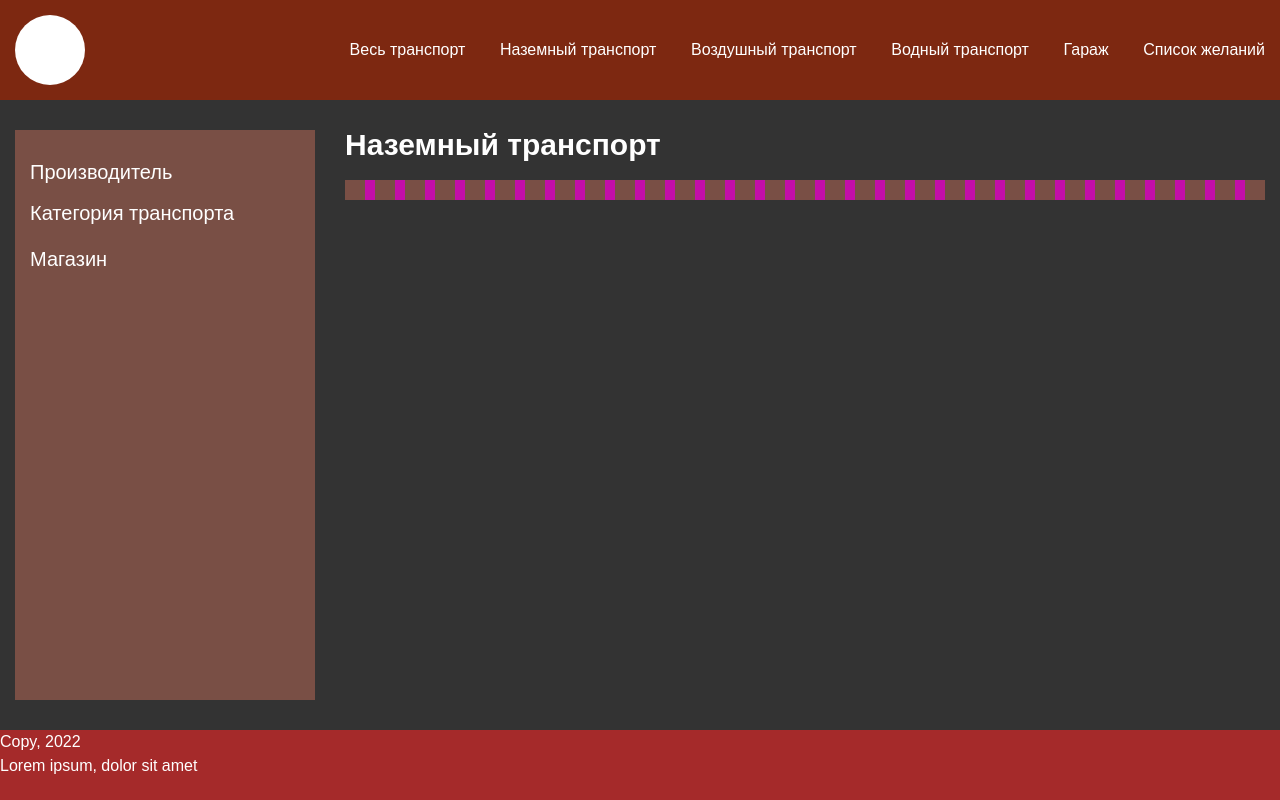
After one commit to pryaniki/Transport-GTA-Online, a Django app: page /ground_transport/ in a window 1280 px wide. The commit adds this page. Run offline with Django 4.2, Linux system fonts and the light colour scheme; data that the repository does not hold is empty.

Commit message:
Change home page. Added the URL ground_transport and ground_transport in transport application.

```diff
--- a/transportgtaonline/transport/models.py
+++ b/transportgtaonline/transport/models.py
@@ -21,8 +21,8 @@ class GroundCategory(BaseTable):
 
 
 class Ground(Transport):
+    shop = None
     cats = models.ManyToManyField('GroundCategory', verbose_name='Категория')
-    shop = None
     shops = models.ManyToManyField('Shop', related_name='ground_shop', verbose_name='Магазин')
 
     class Meta(Transport.Meta):
--- /dev/null
+++ b/transportgtaonline/transport/static/transport/css/style.css
@@ -0,0 +1,208 @@
+
+*,
+*:before,
+*:after {
+	padding: 0;
+	margin: 0;
+	border: 0;
+	box-sizing: border-box;
+}
+html,
+body {
+	height: 100%;
+	background-color: #333;
+	font-family: Arial, "Helvetica Neue", Helvetica, sans-serif;
+	color: #fff;
+	font-size: 16px;
+	line-height: 24px;
+}
+a {
+	color: #794f45;
+  text-decoration: none;
+}
+h1 {
+	font-size: 40px;
+	line-height: 1;
+	margin: 0px 0px 50px 0px;
+}
+h2 {
+	font-size: 30px;
+	line-height: 1;
+	margin: 0px 0px 20px 0px;
+}
+ul,
+li {
+  list-style: none;
+}
+
+/*===============*/
+.wrapper {
+    min-height: 100%;
+    display: grid;
+    grid-template: minmax(100px, auto) 1fr minmax(70px, auto) / 1fr;
+    grid-template-areas:
+      "header"
+      "main"
+      "footer";
+  }
+
+/* левая граница| sidebar | menu | правая граница*/
+.header {
+  grid-area: header;
+  padding: 15px;
+  background-color: rgb(125, 40, 17);
+  display: grid;
+  align-items: center;
+  grid-template: 1fr / 1fr minmax(auto, 300px) minmax(auto, 1100px) 1fr;
+}
+
+.logo{
+  width: 70px;
+  height: 70px;
+  border-radius: 50%;
+  background-color: #fff;
+  grid-column: 2 / 3;  /*start col / end col */
+
+}
+
+.menu{
+  grid-column: 3 / 4;  /*start col / end col */
+
+}
+.menu__list {
+  display: grid;
+  grid-auto-flow: column;
+  justify-items: end;
+}
+.menu__list li{
+  position: relative;
+}
+.menu__list>li:hover .sub-menu__list{
+  display: block;
+}
+.menu__list>li{
+}
+.menu__link {
+  color: #fff;
+  font-size: 16px;
+}
+.sub-menu__list {
+  display: none;
+  min-width: 20  0px;
+  position: absolute;
+  left: 0;
+  top: 15px;
+
+  padding: 20px 0px 0px 0px;
+}
+.sub-menu__list>li {
+  background-color: #fff;
+}
+.sub-menu__link{
+  color: #000;
+  display: inline-block;
+  padding: 5px 10px;
+}
+
+.burger {}
+/*===========*/
+.main {
+  grid-area: main;
+  padding: 30px 15px;
+  display: grid;
+  grid-template: 1fr / 1fr minmax(auto, 300px) minmax(auto, 1500px) 1fr;
+}
+
+.sidebar {
+  grid-column: 2 / 3;
+  background-color: #794f45;
+  padding: 30px 15px;
+}
+
+.sidebar__menu {}
+.sidebar__list {
+}
+.sidebar__list li{
+  margin: 0px 0px 15px 0px;
+}
+
+.sidebar__link {
+  color: #fff;
+  font-size: 20px;
+}
+.sub-sidebar__list{
+  margin: 20px 10px 0px;
+}
+.sub-sidebar__list li{
+  margin: 0px 0px 10px 0px;
+}
+.sub-sidebar__link{
+  color: #fff;
+}
+.content {
+  grid-column: 3 / 4;
+  padding: 0px 0px 0px 30px;
+}
+
+/*=======*/
+.transports {
+}
+.transports__title {
+}
+.transports__items {
+  display: grid;
+  column-gap: 30px;
+  row-gap: 50px;
+
+  background-color: #c40ea9;
+  border: 10px dashed #794f45;
+  grid-template-columns: repeat(auto-fit, minmax(300px, 1fr));
+}
+
+.transports__item {
+ display: grid;
+
+ background-color: #5e5373;
+ border: 5px dashed #ece89d;
+ grid-auto-flow: row;
+ grid-template: auto 1fr minmax(40px, auto) / 1fr ;
+}
+.transports__image {
+  position: relative;
+  padding: 0px 0px 50% 0px;
+  margin: 0px 0px 20px 0px;
+}
+.transports__image img{
+  position: absolute;
+  top: 0;
+  left: 0;
+  width: 100%;
+  height: 100%;
+  object-fit: cover;
+}
+.transports__name {
+  font-size: 20px;
+  color: #333;
+  line-height: 24px;
+  margin: 0px 0px 20px 0px;
+}
+
+.transports__button {
+  background-color: #794f45;
+	padding: 0px 20px;
+  color: #fff;
+  line-height: 40px;
+  letter-spacing: 1px;
+  font-size: 12px;
+  justify-self: start;
+
+}
+
+/* ======= */
+.footer {
+  grid-area: footer;
+  background-color: brown ;
+
+}
+.footer__copy {}
+.footer__text {}
--- a/transportgtaonline/transport/templates/transport/base.html
+++ b/transportgtaonline/transport/templates/transport/base.html
@@ -3,19 +3,35 @@
 <html lang="ru">
   <head>
     <meta charset="utf-8">
-    <meta name="viewport" content="width=device-width, initial-scale=1">
+    <meta name="viewport" content="width=device-width">
       <link rel="shortcut icon" href="{% static 'transport/images/main.ico' %}" type="image/x-icon"/>
     <title>{{title}}</title>
-    <link href="https://cdn.jsdelivr.net/npm/bootstrap@5.2.1/dist/css/bootstrap.min.css" rel="stylesheet" integrity="sha384-iYQeCzEYFbKjA/T2uDLTpkwGzCiq6soy8tYaI1GyVh/UjpbCx/TYkiZhlZB6+fzT" crossorigin="anonymous">
+    <link href="{% static 'transport/css/style.css' %}" rel="stylesheet">
   </head>
   <body>
+    <div class="wrapper">
+        {% include 'transport/menu.html' %}
 
-	{% include 'transport/navbar.html' %}
-	{% block content %}
-	{% endblock %}
-	<h1>{{title}}</h1>
+    <!-- Контент (grid-элемент + grid-контейнер)-->
+    <main class="main">
+        {% include 'transport/sidebar.html' %}
 
-
-    <script src="https://cdn.jsdelivr.net/npm/bootstrap@5.2.1/dist/js/bootstrap.bundle.min.js" integrity="sha384-u1OknCvxWvY5kfmNBILK2hRnQC3Pr17a+RTT6rIHI7NnikvbZlHgTPOOmMi466C8" crossorigin="anonymous"></script>
-  </body>
+        <section class="content">
+            <section class="content__transports transports">
+                <h2>{{title}}</h2>
+                <div class="transports__items">
+                    {% block content %}
+                    {% endblock %}
+                </div>
+            </section>
+        </section>
+    </main>
+    <footer class="footer">
+        <div class="footer__copy">
+            Copy, 2022
+        </div>
+        <div class="footer__text">Lorem ipsum, dolor sit amet</div>
+    </footer>
+ </div>
+</body>
 </html>
--- a/transportgtaonline/transport/templates/transport/index.html
+++ b/transportgtaonline/transport/templates/transport/index.html
@@ -2,4 +2,15 @@
 
 
 {% block content %}
+    {% for t in transports %}
+        <div class="transports__item">
+            {% if t.photo %}
+            <a href="{{ t.get_absolute_url }}" class="transports__image">
+                <img src="{{t.photo.url}}" alt="">
+            </a>
+            {% endif %}
+            <a href="{{ t.get_absolute_url }}" class="transports__name">{{t}}</a>
+            <a href="#" class="transports__button">В избранные</a>
+        </div>
+    {% endfor %}
 {% endblock %}
--- /dev/null
+++ b/transportgtaonline/transport/templates/transport/menu.html
@@ -0,0 +1,41 @@
+{% load static %}
+ <header class="header">
+    <a href="{% url 'home' %}" class="logo"></a>
+    <nav class="menu">
+        <ul class="menu__list">
+            <li>
+                <a href="#" class="menu__link">Весь транспорт</a>
+            </li>
+            <li>
+                <a href="{% url 'ground_transport' %}" class="menu__link">Наземный транспорт</a>
+            </li>
+            <li>
+                <a href="#" class="menu__link">Воздушный транспорт</a>
+            </li>
+            <li>
+                <a href="#" class="menu__link">Водный транспорт</a>
+            </li>
+            <li>
+                <a href="#" class="menu__link">Гараж</a>
+            </li>
+            <li>
+                <a href="#" class="menu__link">Список желаний</a>
+                <ul class="sub-menu__list">
+                    <li>
+                        <a href="#" class="sub-menu__link">Наземный транспорт</a>
+                    </li>
+                    <li>
+                        <a href="#" class="sub-menu__link">Воздушный транспорт</a>
+                    </li>
+                    <li>
+                        <a href="#" class="sub-menu__link">Водный транспорт</a>
+                    </li>
+                </ul>
+
+            </li>
+        </ul>
+        <div class="burger">
+            <span></span>
+        </div>
+    </nav>
+</header>
--- /dev/null
+++ b/transportgtaonline/transport/templates/transport/sidebar.html
@@ -0,0 +1,27 @@
+{% load static %}
+
+ <aside class="sidebar">
+    <nav class="sidebar__menu">
+        <ul class="sidebar__list">
+            <li>
+                <a href="#" class="sidebar__link">Производитель</a>
+            </li>
+            <li>
+                <a href="#" class="sidebar__link">Категория транспорта</a>
+                <ul class="sub-sidebar__list">
+                {% for c in cats %}
+                   <li> <a href="#" class="sub-sidebar__link"> {{ c.name }} (n)</a> </li>
+                {% endfor %}
+                </ul>
+            </li>
+            <li>
+                <a href="#" class="sidebar__link">Магазин</a>
+                <ul class="sub-sidebar__list">
+                {% for s in shops %}
+                   <li> <a href="#" class="sub-sidebar__link"> {{ s.name }} (n)</a> </li>
+                {% endfor %}
+                </ul>
+            </li>
+        </ul>
+    </nav>
+</aside>
--- a/transportgtaonline/transport/urls.py
+++ b/transportgtaonline/transport/urls.py
@@ -1,7 +1,9 @@
 from django.urls import path
 
-from .views import index
+from .views import index, show_transport, show_ground_transport
 
 urlpatterns = [
-    path('transport/', index),
+    path('', index, name='home'),
+    path('ground_transport/', show_ground_transport, name='ground_transport'),
+    path('transport/<slug:transport_slug>/', show_transport, name='transport'),
 ]
--- a/transportgtaonline/transport/views.py
+++ b/transportgtaonline/transport/views.py
@@ -1,6 +1,38 @@
 from django.http import HttpResponse
 from django.shortcuts import render
 
+from .models import Ground, GroundCategory, Shop
+
 
 def index(request):
-    return render(request, 'transport/index.html', {'title': 'Главная страница'})
+    transports = Ground.objects.all()
+    cats = GroundCategory.objects.all()
+    shops = Shop.objects.all()
+    context = {
+        'title': 'Главная страница',
+        'transports': transports,
+        'cats': cats,
+        'shops': shops,
+    }
+    return render(request, 'transport/index.html', context=context)
+
+
+def show_ground_transport(request):
+    transports = Ground.objects.all()
+    cats = GroundCategory.objects.all()
+    shops = Shop.objects.all()
+    context = {
+        'title': 'Наземный транспорт',
+        'transports': transports,
+        'cats': cats,
+        'shops': shops,
+    }
+    return render(request, 'transport/index.html', context=context)
+
+
+def air_transport(request):
+    return HttpResponse("Воздушный транспорт")
+
+
+def show_transport(request, transport_slug):
+    return HttpResponse(f'{transport_slug}')
--- a/transportgtaonline/transportgtaonline/settings.py
+++ b/transportgtaonline/transportgtaonline/settings.py
@@ -9,7 +9,7 @@ https://docs.djangoproject.com/en/4.1/topics/settings/
 For the full list of settings and their values, see
 https://docs.djangoproject.com/en/4.1/ref/settings/
 """
-
+import os
 from pathlib import Path
 
 # Build paths inside the project like this: BASE_DIR / 'subdir'.
@@ -124,6 +124,7 @@ USE_TZ = True
 # https://docs.djangoproject.com/en/4.1/howto/static-files/
 
 STATIC_URL = 'static/'
+STATIC_ROOT = os.path.join(BASE_DIR, 'transport/static')
 
 # Default primary key field type
 # https://docs.djangoproject.com/en/4.1/ref/settings/#default-auto-field
```
Also changed, not shown: transportgtaonline/transport/abstracts.py (+6 -2 lines), transportgtaonline/transport/templates/transport/navbar.html (deleted, +0 -38 lines).
